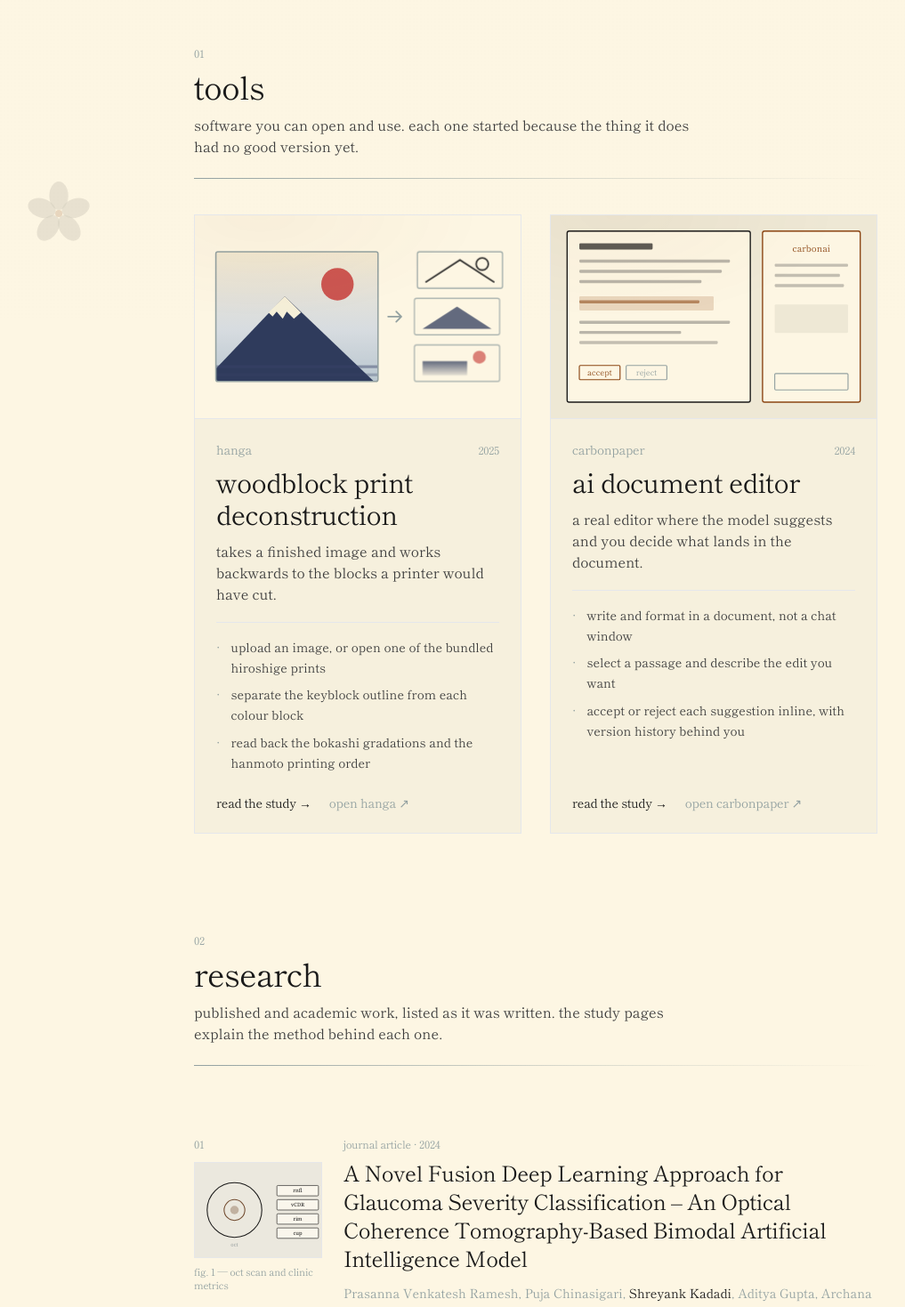
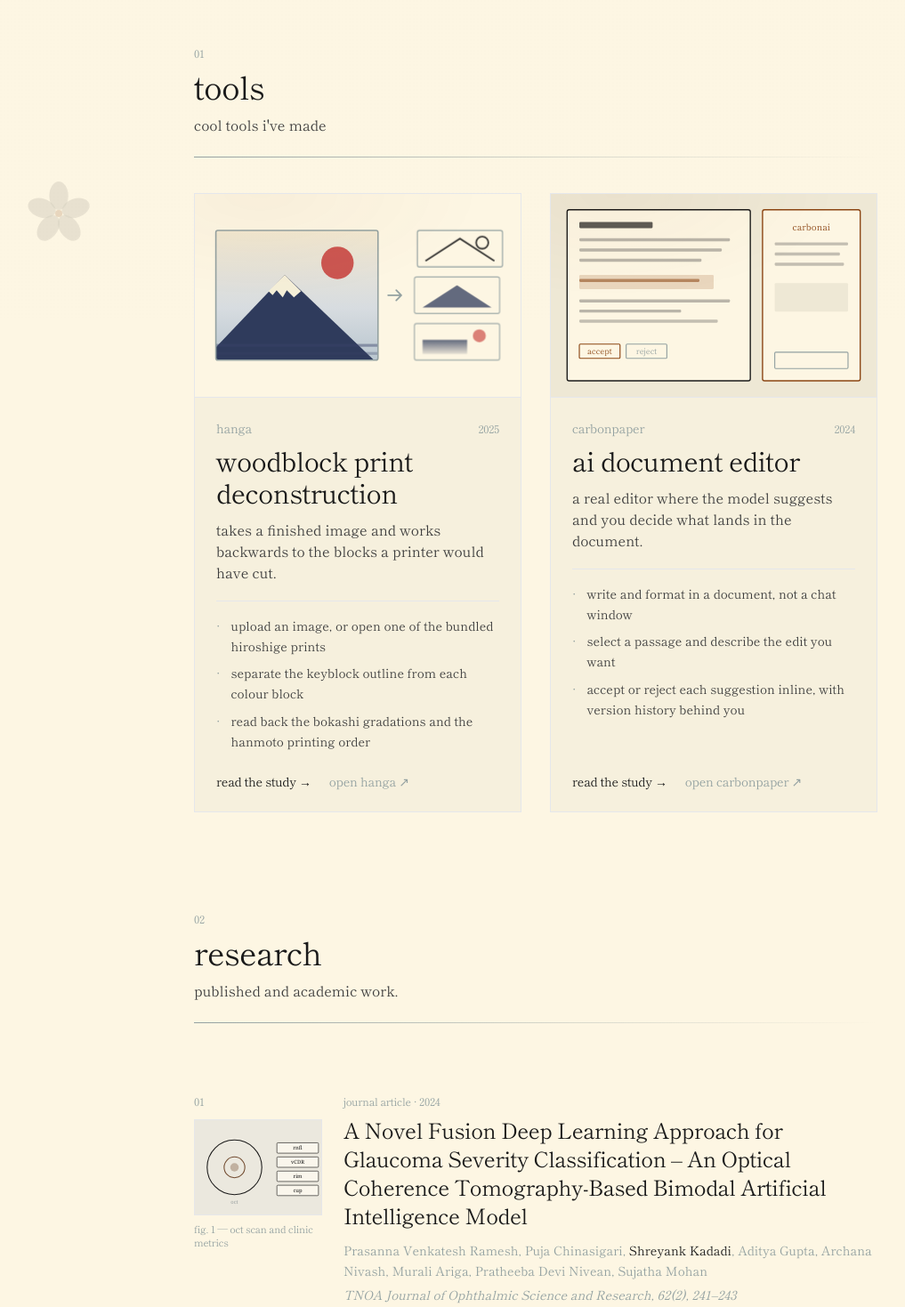
Before and after one commit to sk28832/shreyankkadadi, a Next.js app: page /studio in a window 1280 px wide. Shown: the part 440-1909 px from the top of the page at 89% size, without its empty margins (38-1055 px from the left). Built offline with nearby package versions, Linux system fonts and the light colour scheme.

Commit message:
change to studio section descriptions

```diff
--- a/app/studio/page.tsx
+++ b/app/studio/page.tsx
@@ -39,7 +39,7 @@ export default function StudioPage() {
           <SectionHeading
             index="01"
             label="tools"
-            blurb="software you can open and use. each one started because the thing it does had no good version yet."
+            blurb="cool tools i've made"
             delay="delay-3"
           />
           <ul className="grid grid-cols-1 gap-6 sm:gap-8 md:grid-cols-2">
@@ -57,7 +57,7 @@ export default function StudioPage() {
           <SectionHeading
             index="02"
             label="research"
-            blurb="published and academic work, listed as it was written. the study pages explain the method behind each one."
+            blurb="published and academic work."
             delay="delay-4"
           />
           <ol className="border-b border-stone/25">
@@ -76,7 +76,7 @@ export default function StudioPage() {
           <SectionHeading
             index="03"
             label="game"
-            blurb="one game, finished and playable, built in godot over a few weeks."
+            blurb="games i've made"
             delay="delay-5"
           />
           <GameFeature game={STUDIO_GAME} delay="delay-6" />
```
